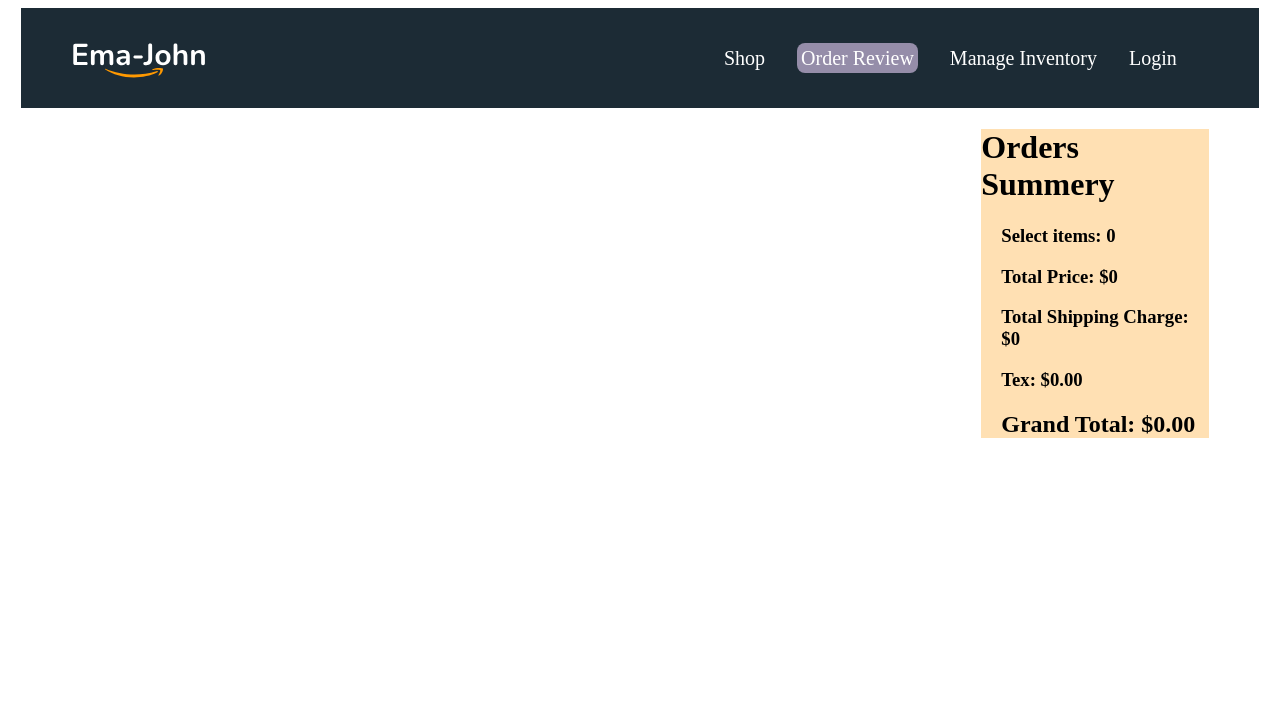
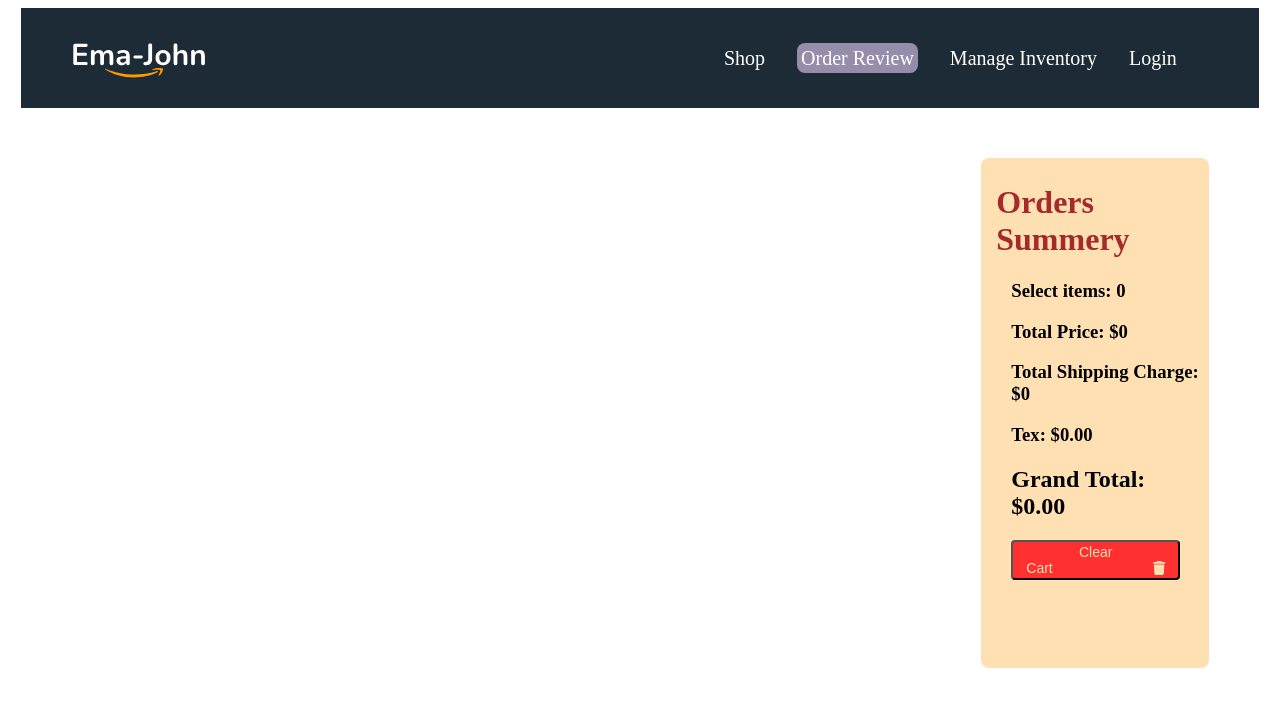
Before and after one commit to NahidHasan2kk2/ema-jhon-react-project, a React (Vite) app: page /orders in a window 1280 px wide. Shown: the top 706 px of the page. Built offline with nearby package versions, Linux system fonts and the light colour scheme.

Commit message:
added another clear btn and update style

```diff
--- a/src/components/Cart/Cart.css
+++ b/src/components/Cart/Cart.css
@@ -20,6 +20,11 @@
     height: 48px;
     position: absolute;
     bottom: 0;
+    border: 0;
     border-radius: 2px 2px 8px 8px;
     background-color: #FFE0B3;
 }
+
+.cart-btn:hover {
+    background-color: #efb35a;
+}
--- a/src/components/Orders/Orders.jsx
+++ b/src/components/Orders/Orders.jsx
@@ -1,19 +1,28 @@
-import React from 'react';
+import React, { useState } from 'react';
 import Summery from '../Summery/Summery';
 import { useLoaderData } from 'react-router-dom';
 import './Orders.css';
 import Review from '../Review/Review';
+import { removeFromDb } from '../../utitlitice/fackdb';
 
 const Orders = () => {
     const products = useLoaderData();
+    const [cart, setCart] = useState(products);
     // console.log(products);
+    const handleRemoveItem = (id) => {
+        const savedCart = cart.filter(ct => ct.id !== id)
+        setCart(savedCart);
+        removeFromDb(id);
+
+    }
     return (
         <div className='shop-container'>
             <div className='review-container'>
                 {
-                    products.map(product => <Review
+                    cart.map(product => <Review
                         key={product.id}
                         product={product}
+                        handleRemoveItem={handleRemoveItem}
 
                     ></Review>)
                 }
@@ -21,7 +30,8 @@ const Orders = () => {
             </div>
             <div className='cart-container'>
                 <Summery
-                    carts={products}
+                    carts={cart}
+
                 ></Summery>
             </div>
 
--- a/src/components/Review/Review.css
+++ b/src/components/Review/Review.css
@@ -47,3 +47,7 @@ h5 {
     color: #EB5757;
     font-size: 20px;
 }
+
+.delete-btn:hover {
+    background: rgba(245, 4, 4, 0.3);
+}
--- a/src/components/Review/Review.jsx
+++ b/src/components/Review/Review.jsx
@@ -3,7 +3,7 @@ import './Review.css';
 import { FontAwesomeIcon } from '@fortawesome/react-fontawesome'
 import { faTrash } from '@fortawesome/free-solid-svg-icons'
 
-const Review = ({ product }) => {
+const Review = ({ product, handleRemoveItem }) => {
     const { name, price, quantity, img } = product;
 
     return (
@@ -19,7 +19,7 @@ const Review = ({ product }) => {
                 </div>
             </div>
             <div >
-                <button className='delete-btn'>
+                <button onClick={() => handleRemoveItem(product.id)} className='delete-btn'>
                     <FontAwesomeIcon className='delete-font' icon={faTrash} />
                 </button>
             </div>
--- a/src/components/Summery/Summery.css
+++ b/src/components/Summery/Summery.css
@@ -1,9 +1,32 @@
 .summery-content {
+    height: 500px;
     background-color: #FFE0B3;
     position: sticky;
     top: 0;
+    padding: 5px 10px;
+    margin-top: 50px;
+    border-radius: 8px;
+
 }
 
 .summery-info {
     margin-left: 20px;
 }
+
+.clear-cart-btn {
+    width: 90%;
+    height: 40px;
+    background: #FF3030;
+    border-radius: 4px;
+    color: #FFE0B3;
+    font-size: 14px;
+}
+
+.clear-cart-btn:hover {
+    background: #db0202;
+}
+
+.order-summery {
+    margin-left: 5px;
+    color: brown;
+}
--- a/src/components/Summery/Summery.jsx
+++ b/src/components/Summery/Summery.jsx
@@ -1,5 +1,7 @@
 import React from 'react';
 import './Summery.css';
+import { FontAwesomeIcon } from '@fortawesome/react-fontawesome'
+import { faTrash } from '@fortawesome/free-solid-svg-icons'
 
 const Summery = ({ carts }) => {
     // console.log(carts);
@@ -22,13 +24,17 @@ const Summery = ({ carts }) => {
 
     return (
         <div className='summery-content'>
-            <h1>Orders Summery</h1>
+            <h1 className='order-summery'>Orders Summery</h1>
             <div className='summery-info'>
                 <h3>Select items: {quantity} </h3>
                 <h3>Total Price: ${totalPrice}</h3>
                 <h3>Total Shipping Charge: ${totalShippingCharge}</h3>
                 <h3>Tex:  ${tex.toFixed(2)}</h3>
                 <h2>Grand Total: ${grandTotal.toFixed(2)}</h2>
+                <button className='clear-cart-btn'>
+                    <span style={{ marginRight: '100px' }}>Clear Cart</span>
+                    <FontAwesomeIcon icon={faTrash} />
+                </button>
             </div>
 
         </div>
```
